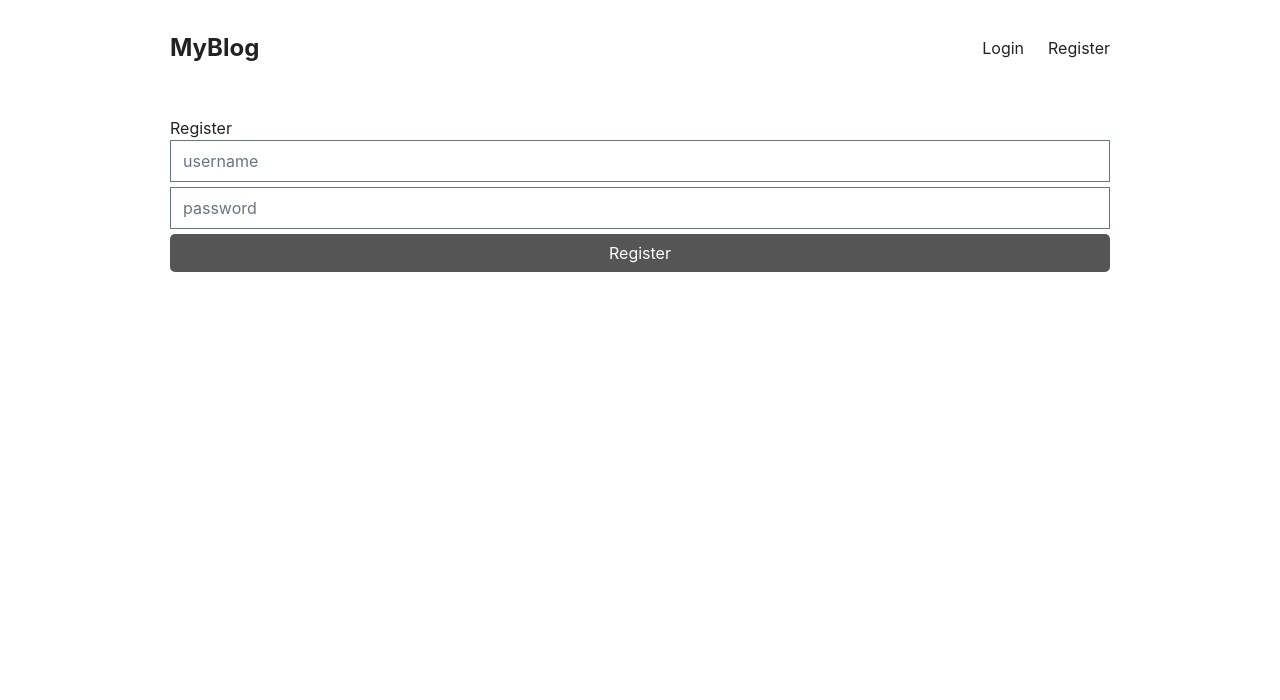
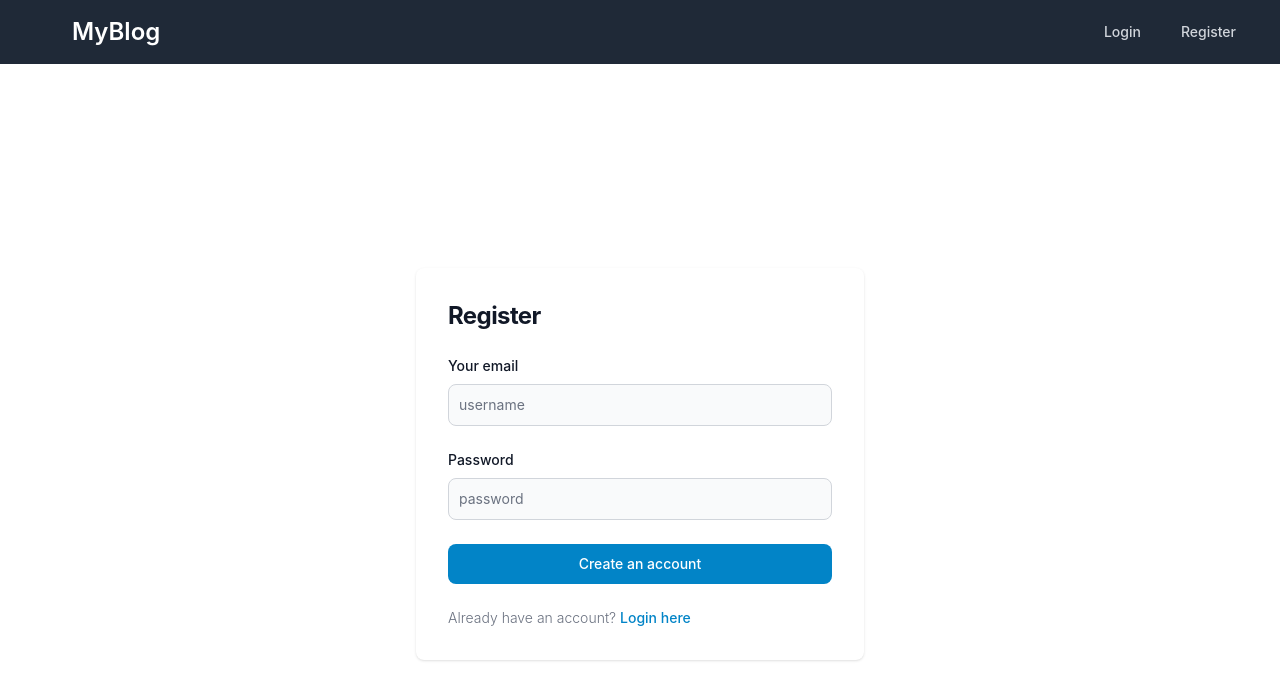
Before and after one commit to Abduledd/Blog, a React (Create React App) app in the folder client/: page /register in a window 1280 px wide. Shown: the top 700 px of the page. Built offline with nearby package versions, Linux system fonts and the light colour scheme; no server answers.

Commit message:
designing

```diff
--- a/client/package.json
+++ b/client/package.json
@@ -3,12 +3,14 @@
   "version": "0.1.0",
   "private": true,
   "dependencies": {
+    "@material-tailwind/react": "^2.1.2",
     "@testing-library/jest-dom": "^5.17.0",
     "@testing-library/react": "^13.4.0",
     "@testing-library/user-event": "^13.5.0",
     "axios": "^1.5.0",
     "date-fns": "^2.30.0",
     "flowbite": "^1.8.1",
+    "flowbite-react": "^0.6.0",
     "react": "^18.2.0",
     "react-dom": "^18.2.0",
     "react-quill": "^2.0.0",
--- a/client/src/Header.js
+++ b/client/src/Header.js
@@ -25,34 +25,35 @@ export default function Header() {
   const username = userInfo?.username;
 
   return (
-    <header>
-      <Link to="/" className="logo">MyBlog</Link>
-      {/* <nav>
-        {username && (
-          <>
-            <Link to="/create">Create new post</Link>
-            <a onClick={logout}>Logout ({username})</a>
-          </>
-        )}
-        {!username && (
-          <>
-            <Link to="/login">Login</Link>
-            <Link to="/register">Register</Link>
-          </>
-        )}
-      </nav> */}
-      <nav>
-        {
-          (userInfo && userInfo.username) == null
-            ? (<>
-              <Link to="/login">Login</Link>
-              <Link to="/register">Register</Link>
-            </>) : (<>
-              <Link to="/create">Create new post</Link>
-              <a onClick={logout}>Logout ({username})</a>
-            </>)
-        }
-      </nav>
+    <header className="bg-gray-800 max-w-full">
+      <div className="ml-10 px-2 max-w-full sm:px-6 lg:px-8">
+        <div className="flex h-16 items-center justify-between">
+          <div className="">
+            <Link to="/" className="text-white text-2xl font-semibold">MyBlog</Link>
+          </div>
+          <nav className="md:flex space-x-4">
+            {userInfo && userInfo.username ? (
+              <>
+                <Link to="/create" className="text-gray-300 hover:bg-gray-700 hover:text-white rounded-md px-3 py-2 text-sm font-medium">
+                  Create new post
+                </Link>
+                <a onClick={logout} className="text-gray-300 hover:bg-gray-700 hover:text-white rounded-md px-3 py-2 text-sm font-medium">
+                  Logout ({username})
+                </a>
+              </>
+            ) : (
+              <>
+                <Link to="/login" className="text-gray-300 hover:bg-gray-700 hover:text-white rounded-md px-3 py-2 text-sm font-medium">
+                  Login
+                </Link>
+                <Link to="/register" className="text-gray-300 hover:bg-gray-700 hover:text-white rounded-md px-3 py-2 text-sm font-medium">
+                  Register
+                </Link>
+              </>
+            )}
+          </nav>
+        </div>
+      </div>
     </header>
   );
 }
--- a/client/src/Post.js
+++ b/client/src/Post.js
@@ -1,25 +1,79 @@
 import { formatISO9075 } from "date-fns";
 import { Link } from "react-router-dom";
+// import { Card } from 'flowbite-react';
+import {
+  Card,
+  CardHeader,
+  CardBody,
+  Typography,
+  Button,
+} from "@material-tailwind/react";
 
 export default function Post({ _id, title, summary, cover, content, createdAt, author }) {
 
   return (
-    <div className="post">
-      <div className="image">
-        <Link to={`/post/${_id}`}>
-          <img src={'http://localhost:4000/' + cover} alt="" />
-        </Link>
-      </div>
-      <div className="texts">
-        <Link to={`/post/${_id}`}>
-          <h2>{title}</h2>
-        </Link>
-        <p className="info">
-          <a className="author">{author.username}</a>
-          <time>{formatISO9075(new Date(createdAt))}</time>
-        </p>
-        <p className="summary">{summary}</p>
-      </div>
-    </div>
+    // <div className="post">
+    //   <div className="image">
+    //     <Link to={`/post/${_id}`}>
+    //       <img src={'http://localhost:4000/' + cover} alt="" />
+    //     </Link>
+    //   </div>
+    //   <div className="texts">
+    //     <Link to={`/post/${_id}`}>
+    //       <h2>{title}</h2>
+    //     </Link>
+    //     <p className="info">
+    //       <a className="author">{author.username}</a>
+    //       <time>{formatISO9075(new Date(createdAt))}</time>
+    //     </p>
+    //     <p className="summary">{summary}</p>
+    //   </div>
+    // </div>
+    <Card className="w-full max-w-[48rem] flex-row">
+      <CardHeader
+        shadow={false}
+        floated={false}
+        className="m-0 w-2/5 shrink-0 rounded-r-none"
+      >
+        <img
+          src="https://images.unsplash.com/photo-1522202176988-66273c2fd55f?ixlib=rb-4.0.3&ixid=MnwxMjA3fDB8MHxwaG90by1wYWdlfHx8fGVufDB8fHx8&auto=format&fit=crop&w=1471&q=80"
+          alt="card-image"
+          className="h-full w-full object-cover"
+        />
+      </CardHeader>
+      <CardBody>
+        <Typography variant="h6" color="gray" className="mb-4 uppercase">
+          startups
+        </Typography>
+        <Typography variant="h4" color="blue-gray" className="mb-2">
+          Lyft launching cross-platform service this week
+        </Typography>
+        <Typography color="gray" className="mb-8 font-normal">
+          Like so many organizations these days, Autodesk is a company in
+          transition. It was until recently a traditional boxed software company
+          selling licenses. Yet its own business model disruption is only part
+          of the story
+        </Typography>
+        <a href="#" className="inline-block">
+          <Button variant="text" className="flex items-center gap-2">
+            Learn More
+            <svg
+              xmlns="http://www.w3.org/2000/svg"
+              fill="none"
+              viewBox="0 0 24 24"
+              stroke="currentColor"
+              strokeWidth={2}
+              className="h-4 w-4"
+            >
+              <path
+                strokeLinecap="round"
+                strokeLinejoin="round"
+                d="M17.25 8.25L21 12m0 0l-3.75 3.75M21 12H3"
+              />
+            </svg>
+          </Button>
+        </a>
+      </CardBody>
+    </Card>
   );
 }
--- a/client/src/pages/LoginPage.js
+++ b/client/src/pages/LoginPage.js
@@ -56,7 +56,7 @@ export default function LoginPage() {
             </h1>
 
             <div>
-              <label for="email" class="block mb-2 text-sm font-medium text-gray-900 dark:text-white">Your email</label>
+              <label for="email" class="block mb-2 text-sm font-medium text-gray-900 dark:text-white">Your username</label>
               <input type="text"
                 placeholder="username"
                 value={username}
@@ -69,7 +69,8 @@ export default function LoginPage() {
               <input type="password"
                 placeholder="password"
                 value={password}
-                onChange={ev => setPassword(ev.target.value)} />
+                onChange={ev => setPassword(ev.target.value)}
+                class="bg-gray-50 border border-gray-300 text-gray-900 sm:text-sm rounded-lg focus:ring-primary-600 focus:border-primary-600 block w-full p-2.5 dark:bg-gray-700 dark:border-gray-600 dark:placeholder-gray-400 dark:text-white dark:focus:ring-blue-500 dark:focus:border-blue-500" />
             </div>
 
             <button class="w-full text-white bg-primary-600 hover:bg-primary-700 focus:ring-4 focus:outline-none focus:ring-primary-300 font-medium rounded-lg text-sm px-5 py-2.5 text-center dark:bg-primary-600 dark:hover:bg-primary-700 dark:focus:ring-primary-800">Login</button>
--- a/client/src/pages/RegisterPage.js
+++ b/client/src/pages/RegisterPage.js
@@ -1,4 +1,5 @@
 import { useState } from "react";
+import { Link } from "react-router-dom";
 
 export default function RegisterPage() {
   const [username, setUsername] = useState('');
@@ -17,17 +18,58 @@ export default function RegisterPage() {
     }
   }
   return (
-    <form className="register" onSubmit={register}>
-      <h1>Register</h1>
+    <div class="flex flex-col items-center justify-center px-6 py-8 mx-auto md:h-screen lg:py-0">
+
+
+      <div className="w-full bg-white rounded-lg shadow dark:border md:mt-0 sm:max-w-md xl:p-0 dark:bg-gray-800 dark:border-gray-700">
+        <div class="p-6 space-y-4 md:space-y-6 sm:p-8">
+
+          <form class="space-y-4 md:space-y-6" onSubmit={register}>
+            <h1 class="text-xl font-bold leading-tight tracking-tight text-gray-900 md:text-2xl dark:text-white">
+              Register
+            </h1>
+
+            <div>
+              <label for="email" class="block mb-2 text-sm font-medium text-gray-900 dark:text-white">Your email</label>
               <input type="text"
                 placeholder="username"
                 value={username}
+                class="bg-gray-50 border border-gray-300 text-gray-900 sm:text-sm rounded-lg focus:ring-primary-600 focus:border-primary-600 block w-full p-2.5 dark:bg-gray-700 dark:border-gray-600 dark:placeholder-gray-400 dark:text-white dark:focus:ring-blue-500 dark:focus:border-blue-500"
                 onChange={ev => setUsername(ev.target.value)} />
+            </div>
+
+            <div>
+              <label for="password" class="block mb-2 text-sm font-medium text-gray-900 dark:text-white">Password</label>
               <input type="password"
                 placeholder="password"
                 value={password}
-        onChange={ev => setPassword(ev.target.value)} />
-      <button>Register</button>
-    </form>
+                onChange={ev => setPassword(ev.target.value)}
+                class="bg-gray-50 border border-gray-300 text-gray-900 sm:text-sm rounded-lg focus:ring-primary-600 focus:border-primary-600 block w-full p-2.5 dark:bg-gray-700 dark:border-gray-600 dark:placeholder-gray-400 dark:text-white dark:focus:ring-blue-500 dark:focus:border-blue-500" />
+            </div>
+
+            <button class="w-full text-white bg-primary-600 hover:bg-primary-700 focus:ring-4 focus:outline-none focus:ring-primary-300 font-medium rounded-lg text-sm px-5 py-2.5 text-center dark:bg-primary-600 dark:hover:bg-primary-700 dark:focus:ring-primary-800">Create an account</button>
+
+            <p class="text-sm font-light text-gray-500 dark:text-gray-400">
+              Already have an account? <Link to="/login" class="font-medium text-primary-600 hover:underline dark:text-primary-500">Login here</Link>
+            </p>
+            {/* <p style={{ color: 'red' }} hidden={!hidden}>Utilisateur non trouvé, veuillez vous inscrire</p> */}
+          </form >
+
+        </div>
+      </div>
+    </div>
+
+    // <form className="register" onSubmit={register}>
+    //   <h1>Register</h1>
+    //   <input type="text"
+    //     placeholder="username"
+    //     value={username}
+    //     onChange={ev => setUsername(ev.target.value)} />
+    //   <input type="password"
+    //     placeholder="password"
+    //     value={password}
+    //     onChange={ev => setPassword(ev.target.value)} />
+    //   <button>Register</button>
+    // </form>
   );
 }
--- a/client/tailwind.config.js
+++ b/client/tailwind.config.js
@@ -1,5 +1,8 @@
 /** @type {import('tailwindcss').Config} */
-module.exports = {
+
+const withMT = require("@material-tailwind/react/utils/withMT");
+
+module.exports = withMT({
   content: [
     "./src/**/*.{html,js}",
     "./node_modules/flowbite/**/*.js"
@@ -50,4 +53,4 @@ module.exports = {
   plugins: [
     require('flowbite/plugin')
   ],
-}
+});
```
Also changed, not shown: client/src/App.css (+8 -8 lines), 1 other file (tests, documents, lock files or other folders). Lines whose indentation alone changed are shown as unchanged.
